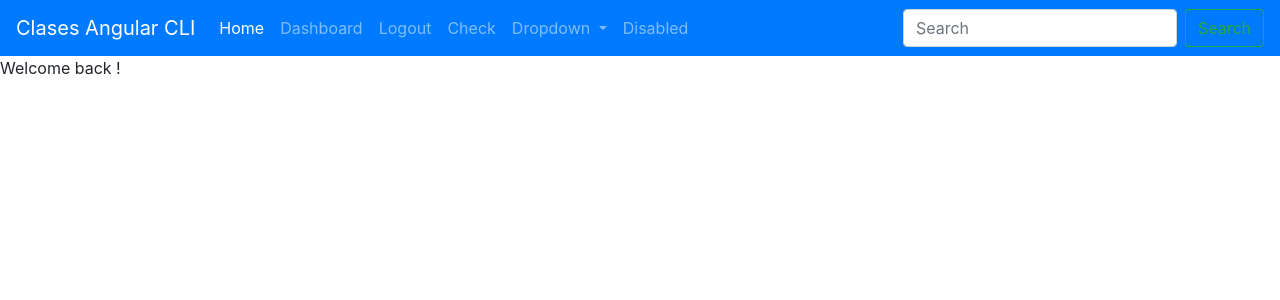
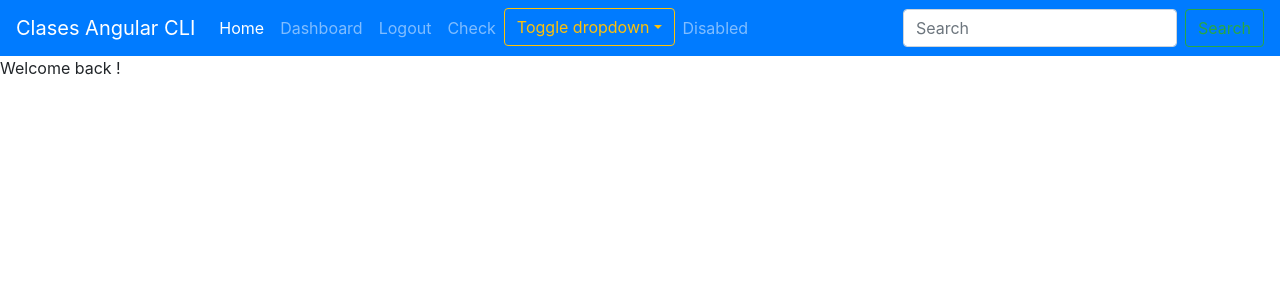
Before and after one commit to redrackhir/AngularExercises, an Angular app: page /home in a window 1280 px wide. Shown: the top 300 px of the page. Built offline with nearby package versions, Linux system fonts and the light colour scheme; sample sign-in values are in the browser's storage.

Commit message:
Navbar dropdown works

```diff
--- a/src/app/app.component.html
+++ b/src/app/app.component.html
@@ -22,17 +22,20 @@
       <li *ngIf="isUserLogged" class="nav-item">
         <a class="nav-link" routerLink="/checkme">Check</a>
       </li>
+
+
       <li *ngIf="isUserLogged" class="nav-item dropdown">
-        <a class="nav-link dropdown-toggle" href="#" id="navbarDropdown" role="button" data-toggle="dropdown" aria-haspopup="true" aria-expanded="false">
-          Dropdown
-        </a>
-        <div class="dropdown-menu" aria-labelledby="navbarDropdown">
-          <a class="dropdown-item" routerLink="/heroes">Heroes</a>
-          <a class="dropdown-item" href="#">Another action</a>
-          <div class="dropdown-divider"></div>
-          <a class="dropdown-item" href="#">Something else here</a>
-        </div>
-      </li>
+          <div ngbDropdown class="d-inline-block">
+            <button class="btn btn-outline-warning nav-item" id="dropdownMenu1" ngbDropdownToggle>Toggle dropdown</button>
+            <div ngbDropdownMenu class="dropdown-menu" aria-labelledby="dropdownMenu1">
+              <button class="dropdown-item">Action - 1</button>
+              <button class="dropdown-item">Another Action</button>
+              <button class="dropdown-item">Something else is here</button>
+            </div>
+          </div>
+        </li>
+
+
       <li class="nav-item">
         <a [ngClass]="{'nav-link': true, 'disabled': !isUserLogged}" href="#">Disabled</a>
       </li>
--- a/src/app/app.module.ts
+++ b/src/app/app.module.ts
@@ -1,5 +1,4 @@
 import { BrowserModule } from '@angular/platform-browser';
-import { NgModule } from '@angular/core';
 import { RouterModule, Routes } from '@angular/router';
 import { HttpClientModule } from '@angular/common/http';
 import { AppComponent } from './app.component';
@@ -15,6 +14,8 @@ import { CheckinService } from 'src/_services/checkin.service';
 import { LogoutComponent } from './logout/logout.component';
 import { CheckmeComponent } from './checkme/checkme.component';
 import { Error401Component } from './error401/error401.component';
+import { NgbModule } from '@ng-bootstrap/ng-bootstrap';
+import { NgModule } from '@angular/core';
 
 const appRoutes: Routes = [
   {
@@ -78,7 +79,8 @@ const appRoutes: Routes = [
     BrowserModule,
     HttpClientModule,
     FormsModule,
-    ReactiveFormsModule
+    ReactiveFormsModule,
+    NgbModule
   ],
   providers: [AlertService, LoginService, UserService, CheckinService],
   bootstrap: [AppComponent],
--- a/src/main.ts
+++ b/src/main.ts
@@ -9,4 +9,5 @@ if (environment.production) {
 }
 
 platformBrowserDynamic().bootstrapModule(AppModule)
-  .catch(err => console.error(err));
+  .then(success => console.log('Bootstrap success!'))
+  .catch(err => console.error(`Bootstrap error: ${err}`));
```
Also changed, not shown: 1 other file (tests, documents, lock files or other folders).
